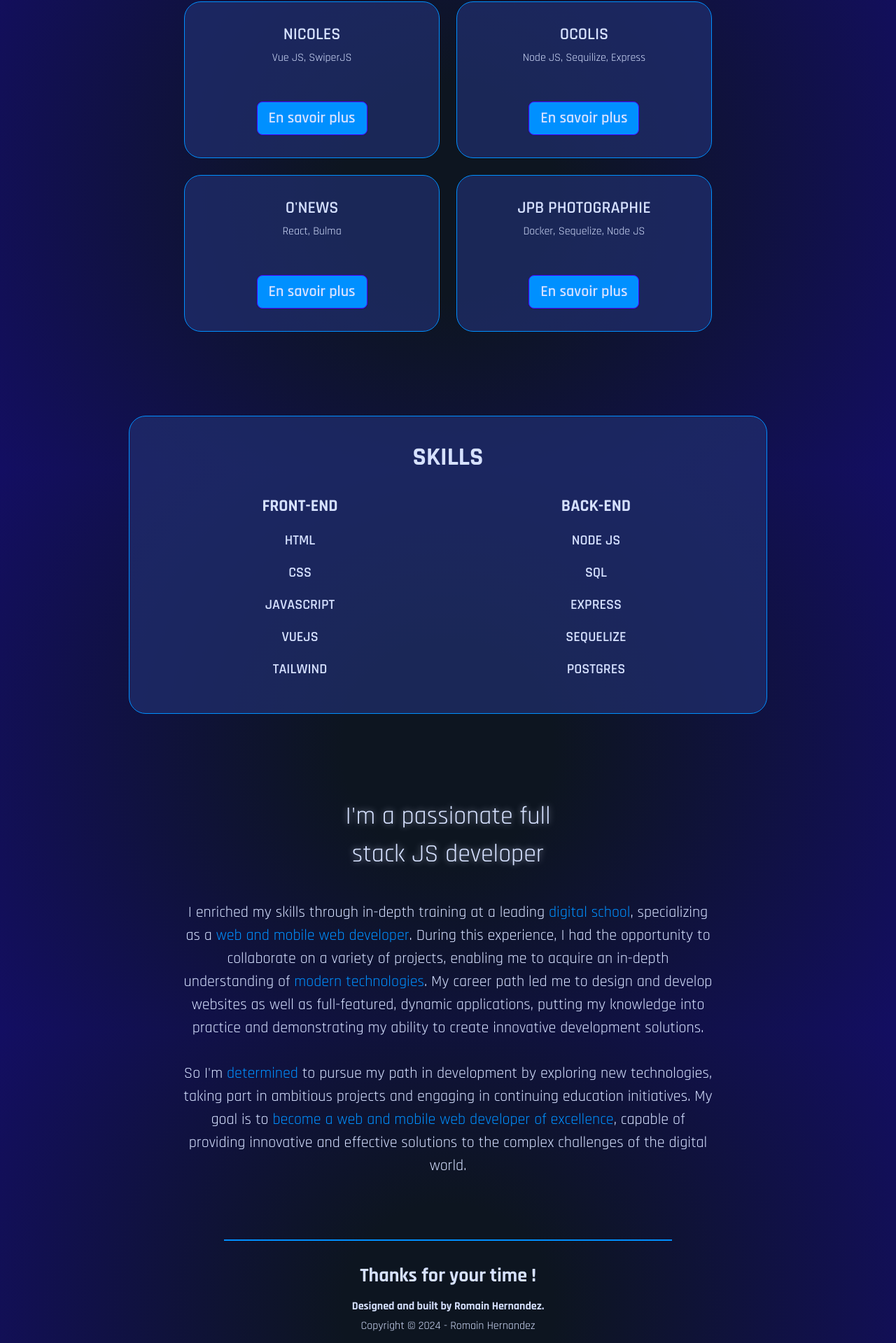
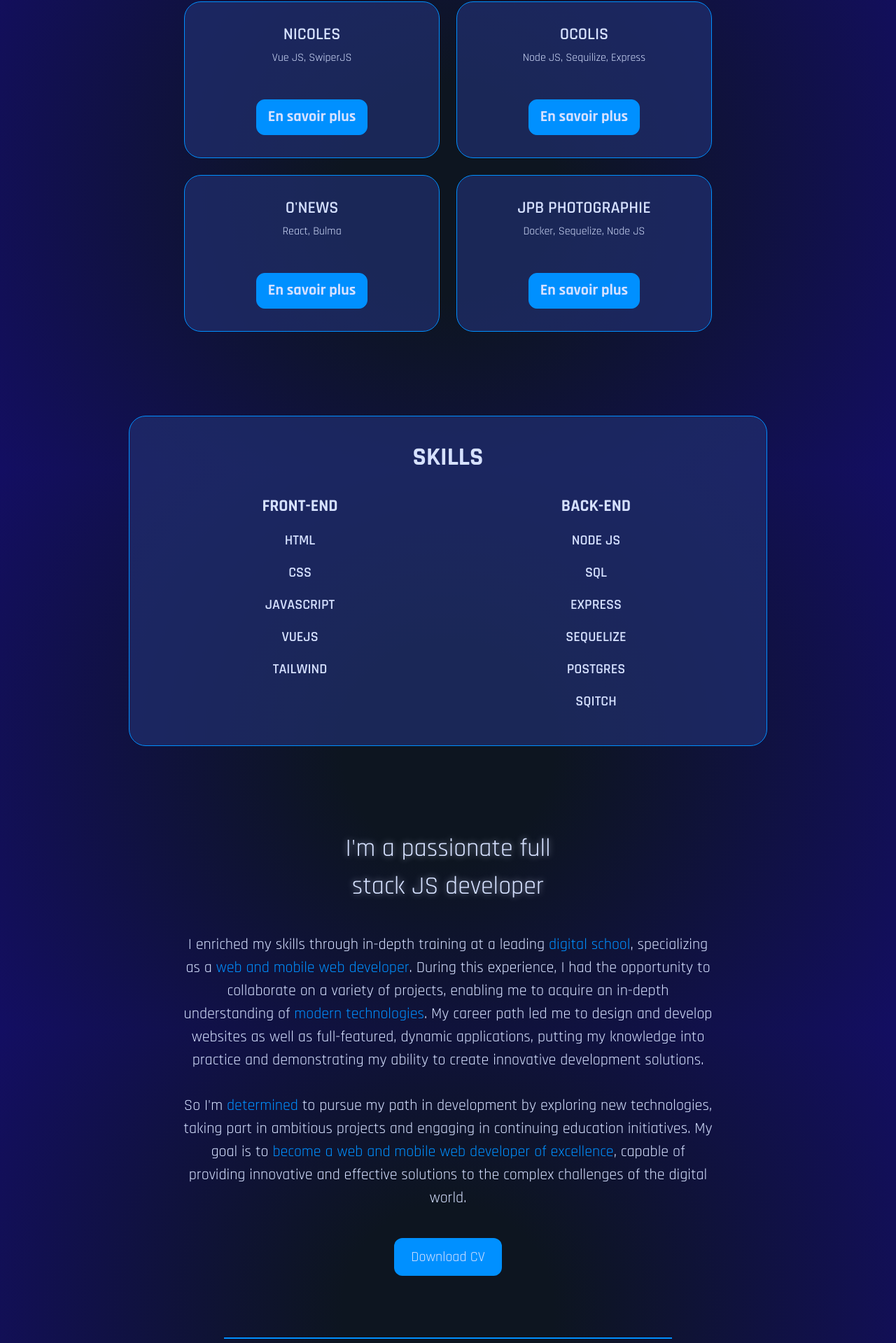
Before and after one commit to Roms-Her/Roms-portfolio.github.io, a Vue app: page / in a window 1280 px wide. Shown: the part 928-2847 px from the top of the page at 70% size. Built offline with nearby package versions, Linux system fonts and the light colour scheme.

Commit message:
feat: cv

```diff
--- a/src/assets/css/general.css
+++ b/src/assets/css/general.css
@@ -38,10 +38,10 @@ p {
     font-size: 1rem;
 }
 
-a:hover {
+/* a:hover {
     box-shadow:var(--customs-shadow-box);
     transition: .5s;
-}
+} */
 .shadow {
     box-shadow:var(--customs-shadow-box);
 }
--- a/src/assets/css/homePage.css
+++ b/src/assets/css/homePage.css
@@ -6,14 +6,15 @@
     box-shadow: var(--customs-shadow-box);
 }
 
-.social__list--li--a {
+.social-a {
     background-color: var(--customs-solid-color);
     color: var(--customs-accessible-text);
     font-family: "Rajdhani", sans-serif;
 }
 
-.social__list--li--a:hover {
+.social-a:hover {
     background-color: var(--customs-interactive-components);
     color: var(--customs-blue-contrast-text-color-on-dark-back);
+    box-shadow:var(--customs-shadow-box);
     transition: .2s;
 }
--- a/src/components/homePage_mobile.vue
+++ b/src/components/homePage_mobile.vue
@@ -14,7 +14,7 @@
 
                     <li v-for="(item, index) in homeLinks" :key="index" class="flex items-center justify-center">
                         <a :href="generateLink(item)"
-                            class="social__list--li--a px-6 py-3 rounded-xl uppercase tracking-widest font-medium text-sm"
+                            class="social-a px-6 py-3 rounded-xl uppercase tracking-widest font-medium text-sm"
                             target="blank">{{ item }}</a>
                     </li>
 
--- a/src/components/moreInformations.vue
+++ b/src/components/moreInformations.vue
@@ -13,12 +13,16 @@
         websites as well as full-featured, dynamic applications, putting my knowledge into practice and
         demonstrating my ability to create innovative development solutions.</p>
 
-      <p class="text-center sm:w-5/6 md:text-base2">So I'm <span class="important">determined</span> to
+      <p class="text-center sm:w-5/6 md:text-base2 mb-10">So I'm <span class="important">determined</span> to
         pursue my path in development by exploring new technologies, taking part in ambitious projects
         and engaging in continuing education initiatives. My goal is to <span class="important">become a
           web and mobile web developer of excellence</span>, capable of providing innovative and
         effective solutions to the complex challenges of the digital world.</p>
+
+        <a class="social-a px-6 py-3 bg-solid border rounded-xl" href="../../public/img/cv_romain-hernandez.pdf"
+            download="cv_romain-hernandez.pdf">Download CV</a>
     </div>
+
 
 
   </section>
--- a/src/components/navbar_mobile.vue
+++ b/src/components/navbar_mobile.vue
@@ -1,7 +1,7 @@
 <template>
     <nav class="navbar flex justify-between p-6 items-center w-full h-full mb-8 sm:w-5/6 sm:pt-10 xl:w-3/4 2xl:w-3/5 xl:mb-20">
 
-        <a href="/" class="logo-a logo"><svg xmlns="http://www.w3.org/2000/svg" width="110" height="41" viewBox="0 0 211 41"
+        <a href="" class="logo-a logo"><svg xmlns="http://www.w3.org/2000/svg" width="110" height="41" viewBox="0 0 211 41"
                 fill="none">
                 <path
                     d="M6.81026 39.5132C0.632202 41.9315 -2.99731 32.1049 3.24914 29.8703C9.4272 27.452 13.0567 37.2786 6.81026 39.5132Z"
@@ -63,7 +63,7 @@ export default {
             navLinks: [
                 {
                     title: "Home",
-                    url: "/"
+                    url: ""
                 },
                 {
                     title: "Projects",
--- a/src/components/presentationPage.vue
+++ b/src/components/presentationPage.vue
@@ -5,7 +5,7 @@
 
             <h2 class="font-bold mb-6 uppercase text-accessible md:text-3xl">Skills</h2>
 
-            <div class="flex items-center mb-4 w-full">
+            <div class="flex items-start mb-4 w-full">
                 <ul class="flex flex-col gap-2 max-w-full flex-wrap justify-center items-center w-1/2 md:gap-4">
                     <p class="font-bold uppercase text-xl md:text-xl">Front-end</p>
                     <li v-for="(item, index) in front" :key="index" class="uppercase font-semibold md:text-base">{{ item }}</li>
@@ -37,7 +37,8 @@ export default {
                 "SQL",
                 "Express",
                 "Sequelize",
-                "Postgres"
+                "Postgres",
+                "Sqitch"
             ],
         }
     },
--- a/src/components/projectsPage_mobile.vue
+++ b/src/components/projectsPage_mobile.vue
@@ -8,7 +8,7 @@
           <p class="md:text-base">{{ project.technos }}</p>
           <div class="card-actions">
             <button @click="openModal(project)"
-              class="btn btn-primary bg-[#0090FF] text-[#d6e1ff] md:text-base2 hover:bg-separator">
+              class="social-a py-2 px-4 text-base rounded-xl border border-solid  md:text-base2 font-bold">
               En savoir plus
             </button>
           </div>
```
Also changed, not shown: 2 other files (tests, documents, lock files or other folders).
